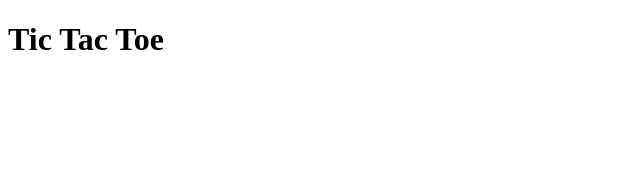
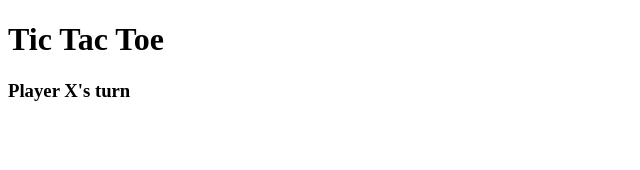
Before and after one commit to bart-git21/Vue-Tailwind--TicTacToe, a Vue app: page / in a window 1280 px wide. Shown: the top 170 px of the page, without its empty margins (0-640 px from the left). Built offline with nearby package versions, Linux system fonts and the light colour scheme; the HTML template or start-up script is replaced by a standard one.

Commit message:
feat: add player turn title and winner title

```diff
--- a/src/app.vue
+++ b/src/app.vue
@@ -42,6 +42,10 @@ const resetGame = () => {
 <template>
   <main class="pt-8 text-center dark:bg-gray-800 min-h-screen dark:text-white">
     <h1 class="mb-8 text-3xl font-bold uppercase">Tic Tac Toe</h1>
+    <h3 class="mb-4 text-xl">Player {{ player }}'s turn</h3>
+    <h2 v-if="winner" class="mb-8 text-6xl font-bold">
+      Player {{ winner }} wins!
+    </h2>
   </main>
 </template>
 
```
